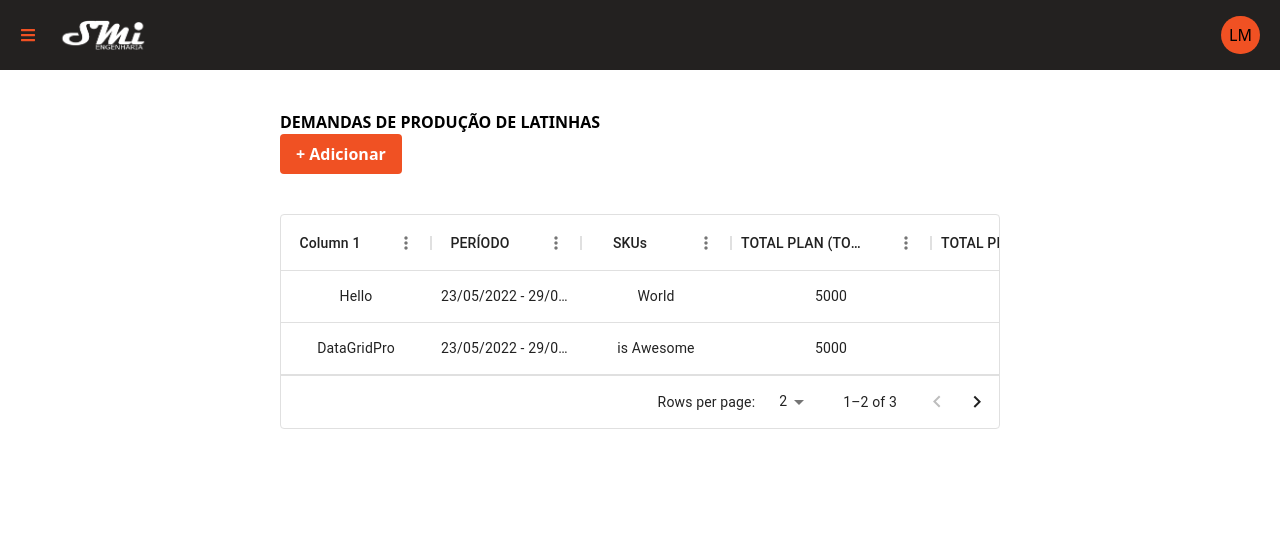
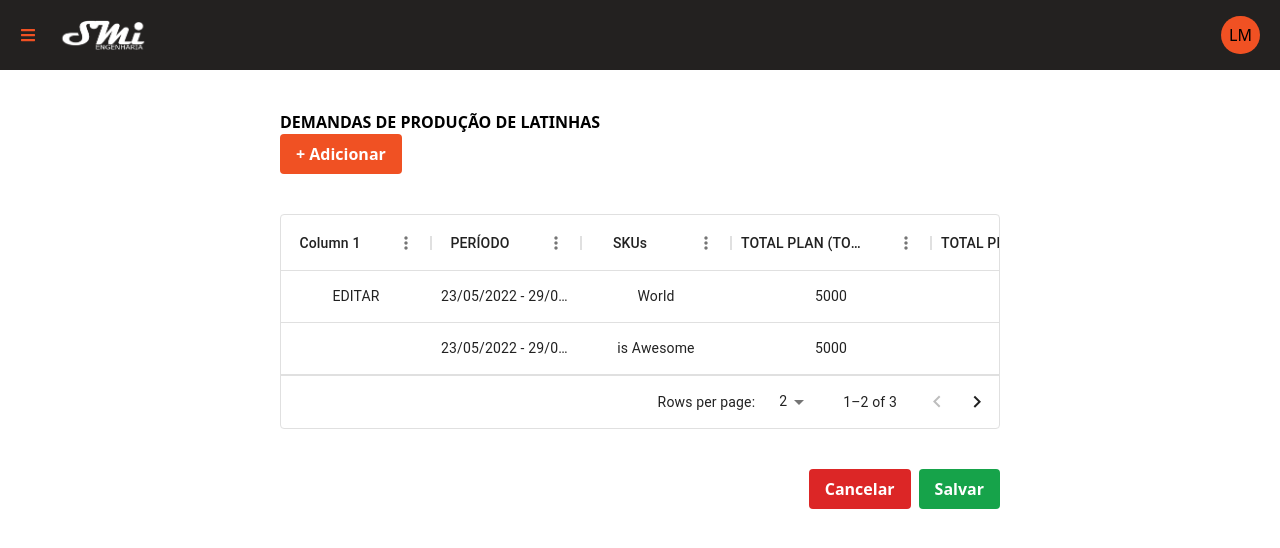
Before and after one commit to carlosjuniorsp/latinhasllc, a Next.js app: page / in a window 1280 px wide. Shown: the top 548 px of the page. Built offline with nearby package versions, Linux system fonts and the light colour scheme.

Commit message:
inserting editable columns and save and cancel buttons

```diff
--- a/src/app/page.tsx
+++ b/src/app/page.tsx
@@ -4,17 +4,17 @@ import { DataGrid, GridRowsProp, GridColDef } from '@mui/x-data-grid';
 createContext('defaultValue');
 
 const rows: GridRowsProp = [
-  { id: 1, col1: 'Hello', period: '23/05/2022 - 29/05/2022', sku: 'World', total_plan: "5000", total_prod: 0 },
+  { id: 1, edit: 'EDITAR', period: '23/05/2022 - 29/05/2022', sku: 'World', total_plan: "5000", total_prod: 0 },
   { id: 2, col1: 'DataGridPro', period: '23/05/2022 - 29/05/2022', sku: 'is Awesome', total_plan: "5000", total_prod: 2600 },
   { id: 3, col1: 'MUI', period: '23/05/2022 - 29/05/2022', sku: 'is Amazing', total_plan: "5000", total_prod: 5000 },
 ];
 
 const columns: GridColDef[] = [
-  { field: 'col1', headerName: 'Column 1', width: 150, headerAlign: 'center', align: 'center' },
-  { field: 'period', headerName: 'PERÍODO', width: 150, headerAlign: 'center', align: 'center' },
-  { field: 'sku', headerName: 'SKUs', width: 150, headerAlign: 'center', align: 'center' },
-  { field: 'total_plan', headerName: 'TOTAL PLAN (TONS)', width: 200, headerAlign: 'center', align: 'center' },
-  { field: 'total_prod', headerName: 'TOTAL PROOD. (TONS)', width: 200, headerAlign: 'center', align: 'center' },
+  { field: 'edit', headerName: 'Column 1', width: 150, headerAlign: 'center', align: 'center', editable: true },
+  { field: 'period', headerName: 'PERÍODO', width: 150, headerAlign: 'center', align: 'center', editable: true },
+  { field: 'sku', headerName: 'SKUs', width: 150, headerAlign: 'center', align: 'center', editable: true },
+  { field: 'total_plan', headerName: 'TOTAL PLAN (TONS)', width: 200, headerAlign: 'center', align: 'center', editable: true },
+  { field: 'total_prod', headerName: 'TOTAL PROOD. (TONS)', width: 200, headerAlign: 'center', align: 'center', editable: true },
 ];
 export default function Home() {
   return (
@@ -29,6 +29,8 @@ export default function Home() {
         }}
           pageSizeOptions={[2, 4, 6]}
         />
+        <button className="btn-cancel float-right mt-10 bg-green-600  hover:bg-green-500 ml-2 text-white font-bold py-2 px-4 rounded">Salvar</button>
+        <button className="btn-save float-right mt-10 bg-red-600 hover:bg-red-500 text-white font-bold py-2 px-4 rounded">Cancelar</button>
       </div>
     </div>
   );
```
